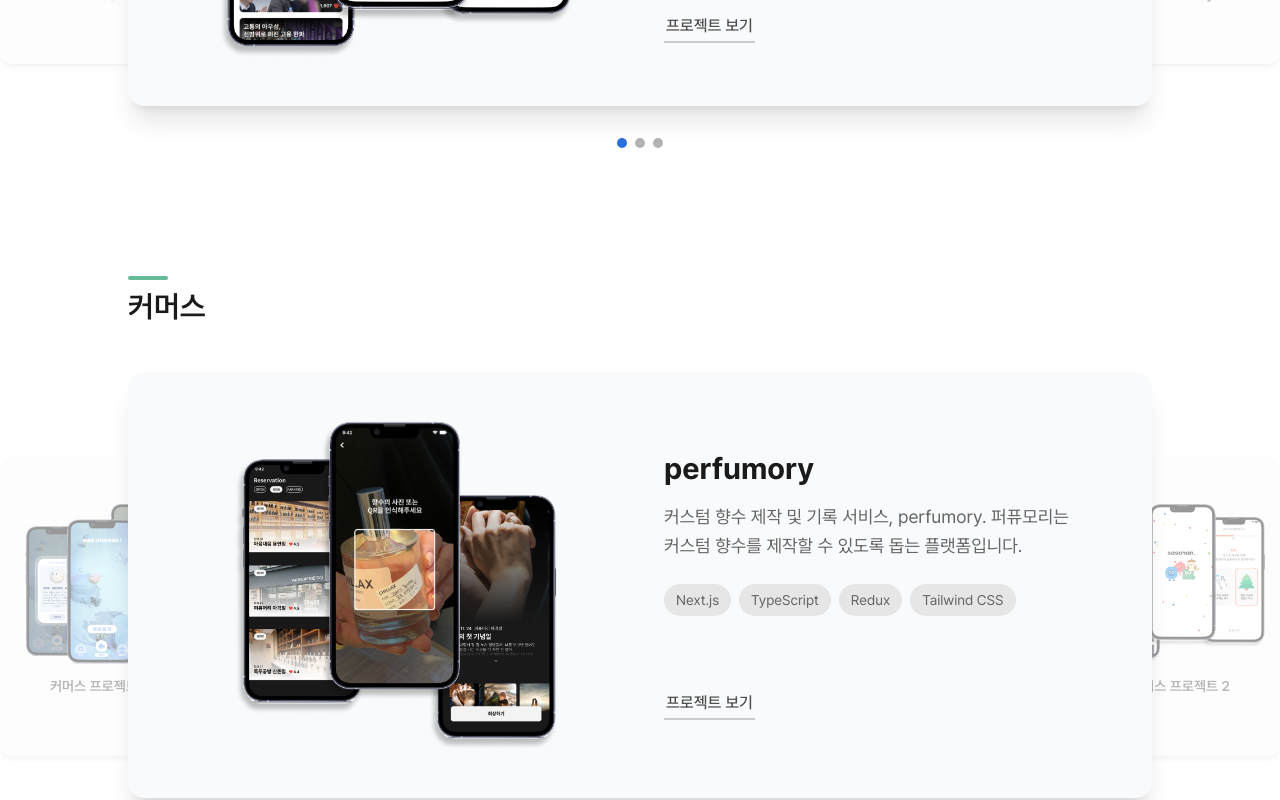
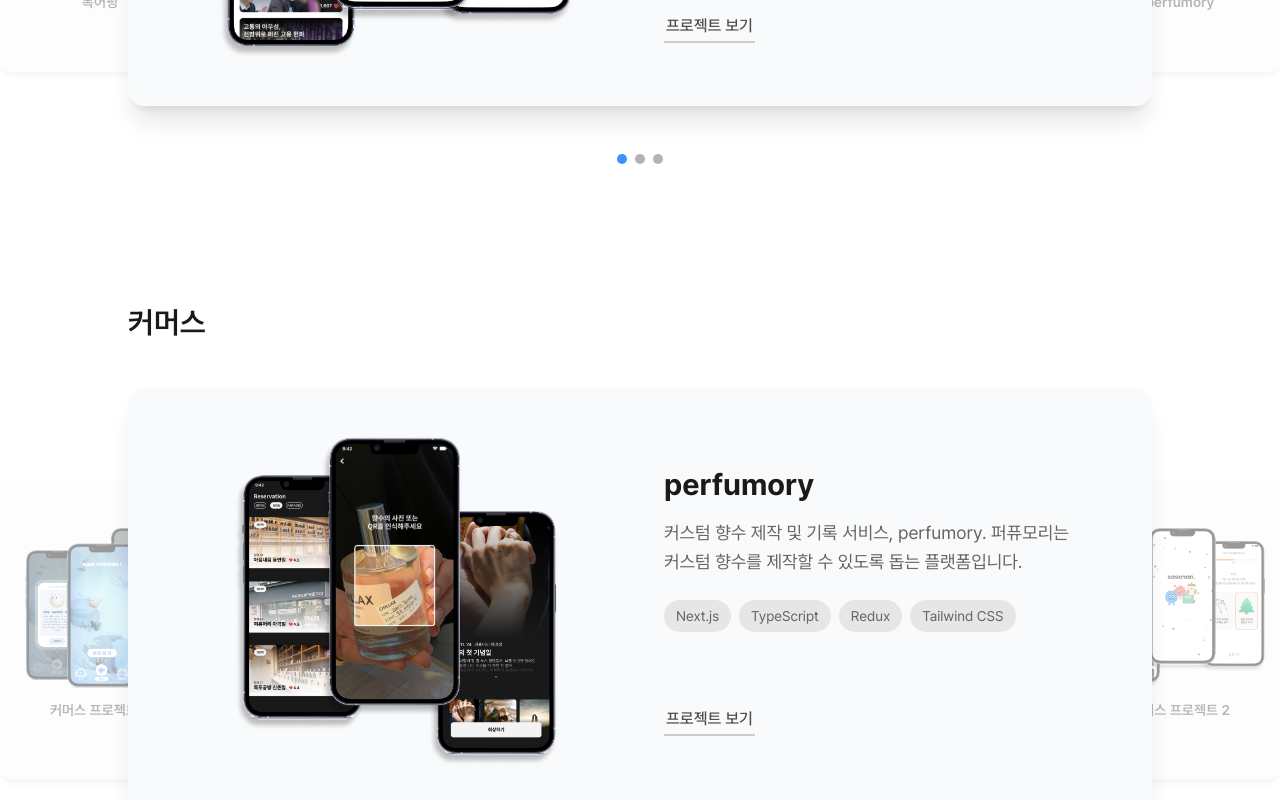
Before and after one commit to limgahyun/baya-outsourcing, a Next.js app: page /portfolio in a window 1280 px wide. Shown: the part 960-1760 px from the top of the page. Built offline with nearby package versions, Linux system fonts and the light colour scheme; a web font is replaced by a local one.

Commit message:
feat: portfolio color element 추가

```diff
--- a/src/app/portfolio/data.ts
+++ b/src/app/portfolio/data.ts
@@ -10,6 +10,7 @@
 export interface Category {
   id: string;
   name: string;
+  color: string;
   projects: Project[];
 }
 
@@ -17,6 +18,7 @@
   {
     id: "website",
     name: "웹사이트",
+    color: "blue",
     projects: [
       {
         id: "sasohan",
@@ -53,6 +55,7 @@
   {
     id: "commerce",
     name: "커머스",
+    color: "green",
     projects: [
       {
         id: "perfumory",
@@ -89,6 +92,7 @@
   {
     id: "others",
     name: "기타",
+    color: "red",
     projects: [
       {
         id: "other1",
--- a/src/app/portfolio/page.tsx
+++ b/src/app/portfolio/page.tsx
@@ -3,12 +3,6 @@
 import ProjectCarousel from "@/components/portfolio/ProjectCarousel";
 import { categories } from "@/app/portfolio/data";
 import Image from "next/image";
-
-const categoryStyles = {
-  website: "bg-blue-500",
-  commerce: "bg-green-500",
-  others: "bg-red-500",
-};
 
 export default function PortfolioPage() {
   return (
@@ -48,15 +42,16 @@
             <div key={category.id} className="mb-32">
               <div className="mb-12">
                 <div
-                  className={`w-10 h-1 rounded-full mb-2 ${
-                    categoryStyles[category.id as keyof typeof categoryStyles]
-                  }`}
+                  className={`w-10 h-1 rounded-full mb-2 bg-${category.color}-500`}
                 />
                 <h2 className="text-xl md:text-2xl lg:text-3xl font-semibold text-gray-900">
                   {category.name}
                 </h2>
               </div>
-              <ProjectCarousel projects={category.projects} />
+              <ProjectCarousel
+                projects={category.projects}
+                color={category.color}
+              />
             </div>
           ))}
         </div>
--- a/src/components/portfolio/ProjectCarousel.tsx
+++ b/src/components/portfolio/ProjectCarousel.tsx
@@ -7,9 +7,13 @@
 
 interface ProjectCarouselProps {
   projects: Project[];
+  color: string;
 }
 
-export default function ProjectCarousel({ projects }: ProjectCarouselProps) {
+export default function ProjectCarousel({
+  projects,
+  color,
+}: ProjectCarouselProps) {
   const [currentIndex, setCurrentIndex] = useState(0);
   const [direction, setDirection] = useState(0); // -1 for left, 1 for right
 
@@ -176,7 +180,7 @@
       </motion.div>
 
       {/* Pagination Dots */}
-      <div className="flex justify-center gap-2 mt-8">
+      <div className="flex justify-center gap-2 mt-8 lg:mt-12">
         {projects.map((_, index) => (
           <button
             key={index}
@@ -185,7 +189,7 @@
               setCurrentIndex(index);
             }}
             className={`w-2.5 h-2.5 rounded-full transition-colors ${
-              index === currentIndex ? "bg-blue-600" : "bg-gray-300"
+              index === currentIndex ? `bg-${color}-500` : "bg-gray-300"
             }`}
           />
         ))}
```
